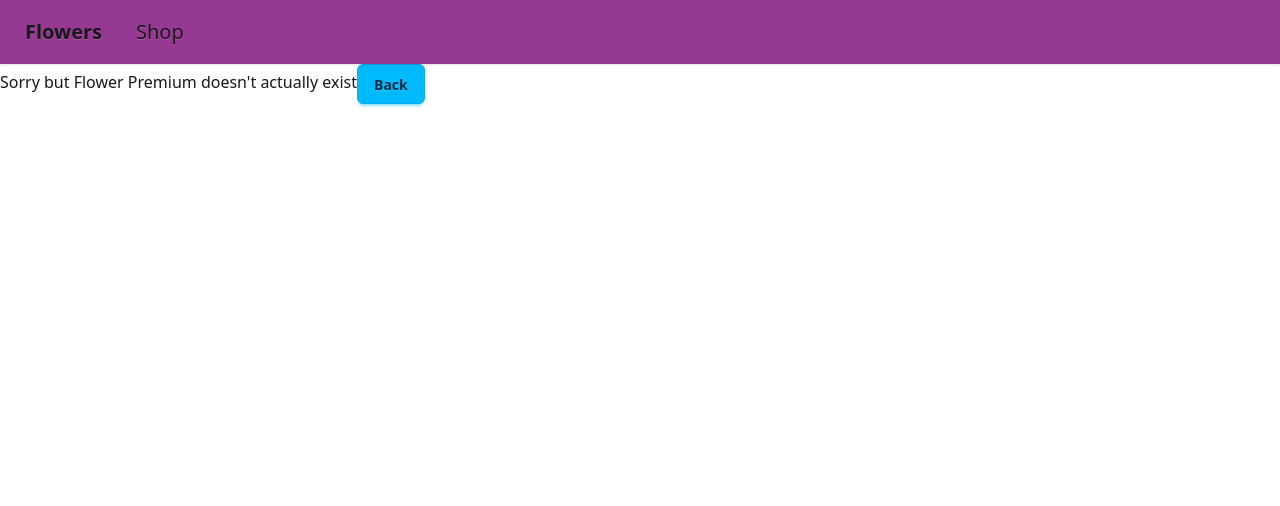
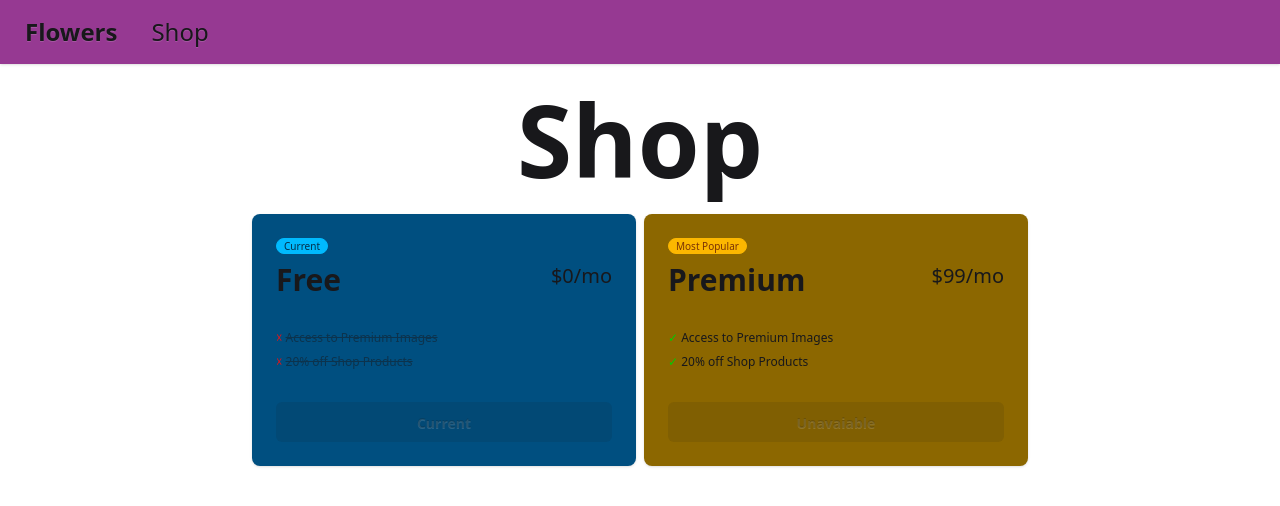
Before and after one commit to JediYoshi/t3app, a Next.js app: page /shop in a window 1280 px wide. Shown: the top 506 px of the page. Built offline with nearby package versions, Linux system fonts and the light colour scheme.

Commit message:
Redesigned the Shop Page

```diff
--- a/src/app/layout.tsx
+++ b/src/app/layout.tsx
@@ -22,8 +22,8 @@ export default function RootLayout({
     <html lang="en">
       <body className={`${geist.variable}`}>
 		<div className="navbar shadow-sm bg-[#963992]">
-			<Link href="/"><div className="btn btn-ghost text-xl font-bold">Flowers</div></Link>
-			<Link href="/shop"><div className="btn btn-ghost text-xl font-normal">Shop</div></Link>
+			<Link href="/"><div className="btn btn-ghost rounded-[6px] text-[24px] font-bold">Flowers</div></Link>
+			<Link href="/shop"><div className="btn btn-ghost rounded-[6px] text-[24px] font-normal">Shop</div></Link>
 		</div>
         {children}
       </body>
--- a/src/app/shop/page.tsx
+++ b/src/app/shop/page.tsx
@@ -3,8 +3,58 @@ import Link from "next/link";
 export default function Layer2Page() {
   return (
     <main className="">
-        Sorry but Flower Premium doesn't actually exist
-        <Link href="/"><div className="btn btn-info rounded-[6px]">Back</div></Link>
+        <div className="flex flex-wrap justify-center text-[100px] font-bold">Shop</div>
+
+        <div className="flex flex-wrap justify-center gap-[8px]">
+
+        <div>
+          <div className="card w-96 bg-[#004f80] shadow-sm">
+            <div className="card-body">
+              <span className="badge badge-xs badge-info">Current</span>
+              <div className="flex justify-between">
+                <h2 className="text-3xl font-bold">Free</h2>
+                <span className="text-xl">$0/mo</span>
+              </div>
+              <ul className="mt-6 flex flex-col gap-2 text-xs">
+                <li>
+                  <a className="text-[#f70f0f]">☓</a> <span className="line-through opacity-50">Access to Premium Images</span>
+                </li>
+                <li>
+                  <a className="text-[#f70f0f]">☓</a> <span className="line-through opacity-50">20% off Shop Products</span>
+                </li>
+              </ul>
+              <div className="mt-6">
+                <button className="btn btn-primary btn-block btn-disabled rounded-[6px]">Current</button>
+              </div>
+            </div>
+          </div>
+        </div>
+
+        <div>
+          <div className="card skeleton w-96 bg-[#8c6700] shadow-sm">
+            <div className="card-body">
+              <span className="badge badge-xs badge-warning">Most Popular</span>
+              <div className="flex justify-between">
+                <h2 className="text-3xl font-bold">Premium</h2>
+                <span className="text-xl">$99/mo</span>
+              </div>
+              <ul className="mt-6 flex flex-col gap-2 text-xs">
+                <li>
+                  <a className="text-[#00cc00]">✓</a> <span>Access to Premium Images</span>
+                </li>
+                <li>
+                  <a className="text-[#00cc00]">✓</a> <span>20% off Shop Products</span>
+                </li>
+              </ul>
+              <div className="mt-6">
+                <button className="btn btn-primary btn-block btn-disabled rounded-[6px]">Unavaiable</button>
+              </div>
+            </div>
+          </div>
+        </div>
+
+        </div>
+
     </main>
   );
 }
```
